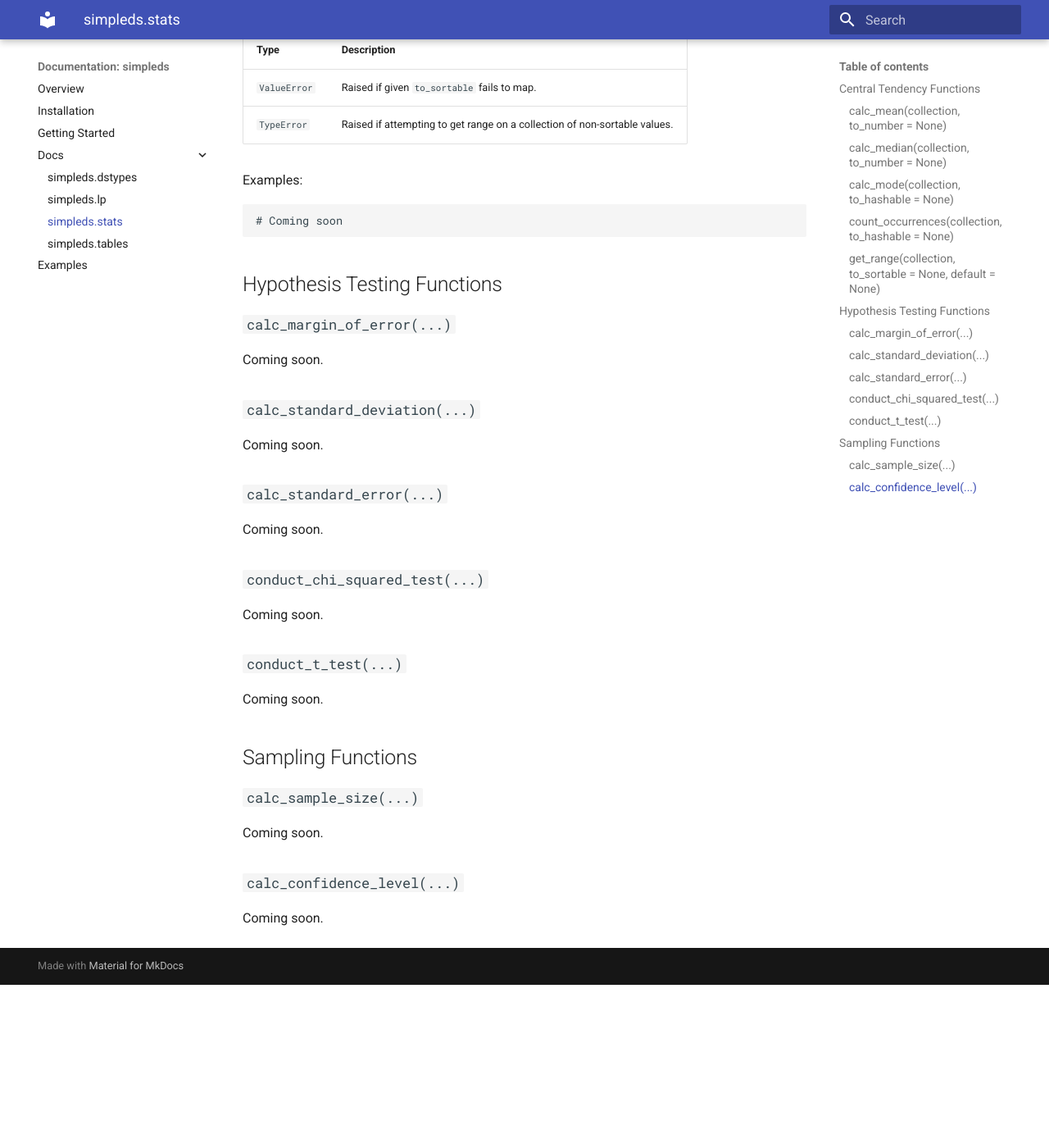
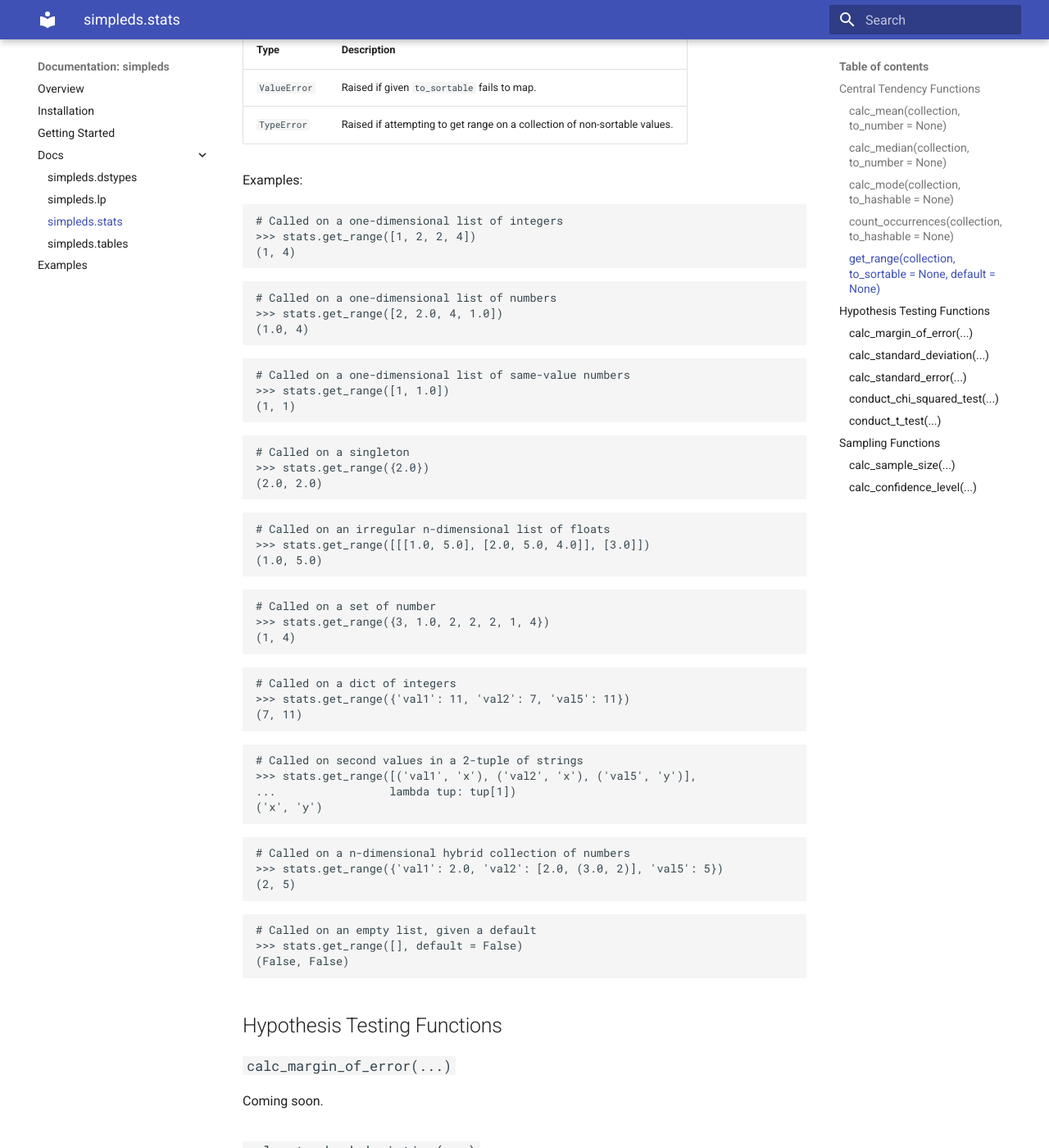
Before and after one commit to keiferc/simpleds, an MkDocs documentation site: the page built from docs/interfaces/stats.md, in a window 1280 px wide and 1400 px high, scrolled down 6906 px. Shown: the whole window at 82% size. Built offline with MkDocs 1.6.1 and Material for MkDocs 9.7.7, drawn with Linux system fonts in a browser that asks for light colours; before the commit the page ends 8107 px from its top, so only the background shows below that.

Commit message:
finished get_range

````diff
--- a/docs/interfaces/stats.md
+++ b/docs/interfaces/stats.md
@@ -278,9 +278,56 @@ Raises:
 Examples:
 
 ```python
-# Coming soon
+# Called on a one-dimensional list of integers
+>>> stats.get_range([1, 2, 2, 4])
+(1, 4)
 ```
-
+```python
+# Called on a one-dimensional list of numbers
+>>> stats.get_range([2, 2.0, 4, 1.0])
+(1.0, 4)
+```
+```python
+# Called on a one-dimensional list of same-value numbers
+>>> stats.get_range([1, 1.0])
+(1, 1)
+```
+```python
+# Called on a singleton
+>>> stats.get_range({2.0})
+(2.0, 2.0)
+```
+```python
+# Called on an irregular n-dimensional list of floats
+>>> stats.get_range([[[1.0, 5.0], [2.0, 5.0, 4.0]], [3.0]])
+(1.0, 5.0)
+```
+```python
+# Called on a set of number
+>>> stats.get_range({3, 1.0, 2, 2, 2, 1, 4})
+(1, 4)
+```
+```python
+# Called on a dict of integers
+>>> stats.get_range({'val1': 11, 'val2': 7, 'val5': 11})
+(7, 11)
+```
+```python
+# Called on second values in a 2-tuple of strings
+>>> stats.get_range([('val1', 'x'), ('val2', 'x'), ('val5', 'y')],
+...                 lambda tup: tup[1])
+('x', 'y')
+```
+```python
+# Called on a n-dimensional hybrid collection of numbers
+>>> stats.get_range({'val1': 2.0, 'val2': [2.0, (3.0, 2)], 'val5': 5})
+(2, 5)
+```
+```python
+# Called on an empty list, given a default
+>>> stats.get_range([], default = False)
+(False, False)
+```
 
 ## Hypothesis Testing Functions
 
````
Also changed, not shown: 1 other file.
